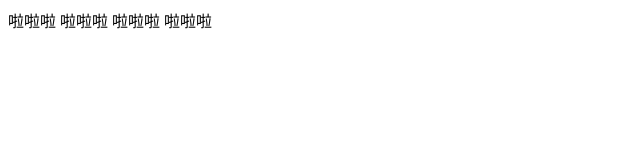
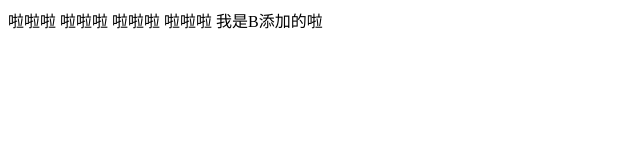
Before and after one commit to lubenwei777/get-demo, a plain HTML site: page index.html in a window 1280 px wide. Shown: the whole page, without its empty margins (0-640 px from the left). Drawn offline with Linux system fonts and the light colour scheme.

Commit message:
B的第一次提交

```diff
--- a/index.html
+++ b/index.html
@@ -11,5 +11,6 @@
     啦啦啦
     啦啦啦
     啦啦啦
+    我是B添加的啦
 </body>
 </html>
```
